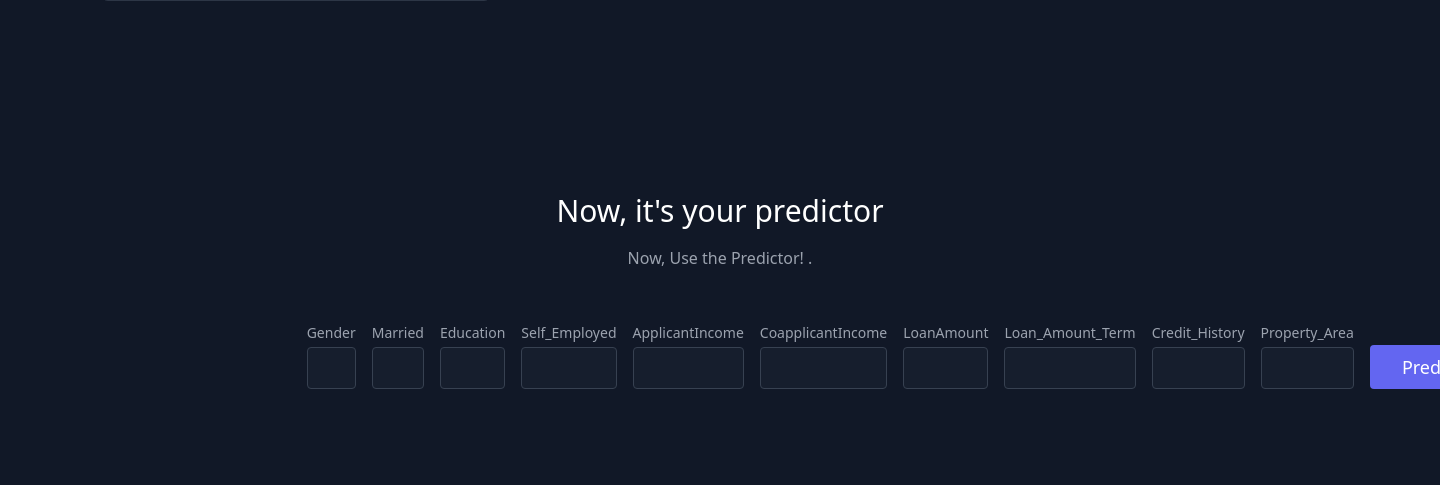
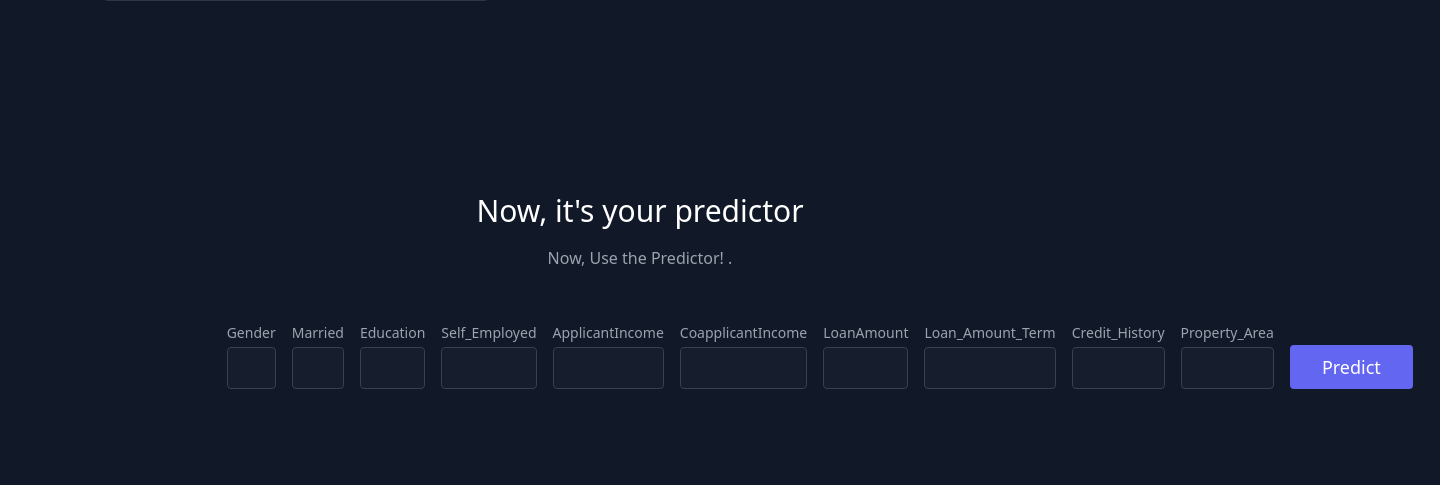
Before and after one commit to Megha-Verma27/Loan-Prediction-System, a Flask app: page / in a window 1440 px wide; the page is wider, and only the part inside the window is pictured. Shown: the part 1364-1849 px from the top of that part. Run offline with Flask 2, Linux system fonts and the light colour scheme.

Commit message:
changed the alignment of predictor

```diff
--- a/templates/index.html
+++ b/templates/index.html
@@ -124,7 +124,7 @@
       </section>
       <form class="form-horizontal" action = "/predict/" method="post">
         <section class="text-gray-400 bg-gray-900 body-font" id="predictor">
-          <div class="container px-5 py-24 mx-auto">
+          <div class="container px-5 py-24 ">
             <div class="flex flex-col text-center w-full mb-12">
               <h1 class="sm:text-3xl text-2xl font-medium title-font mb-4 text-white">Now, it's your predictor</h1>
               <p class="lg:w-2/3 mx-auto leading-relaxed text-base">Now, Use the Predictor! .</p>
```
